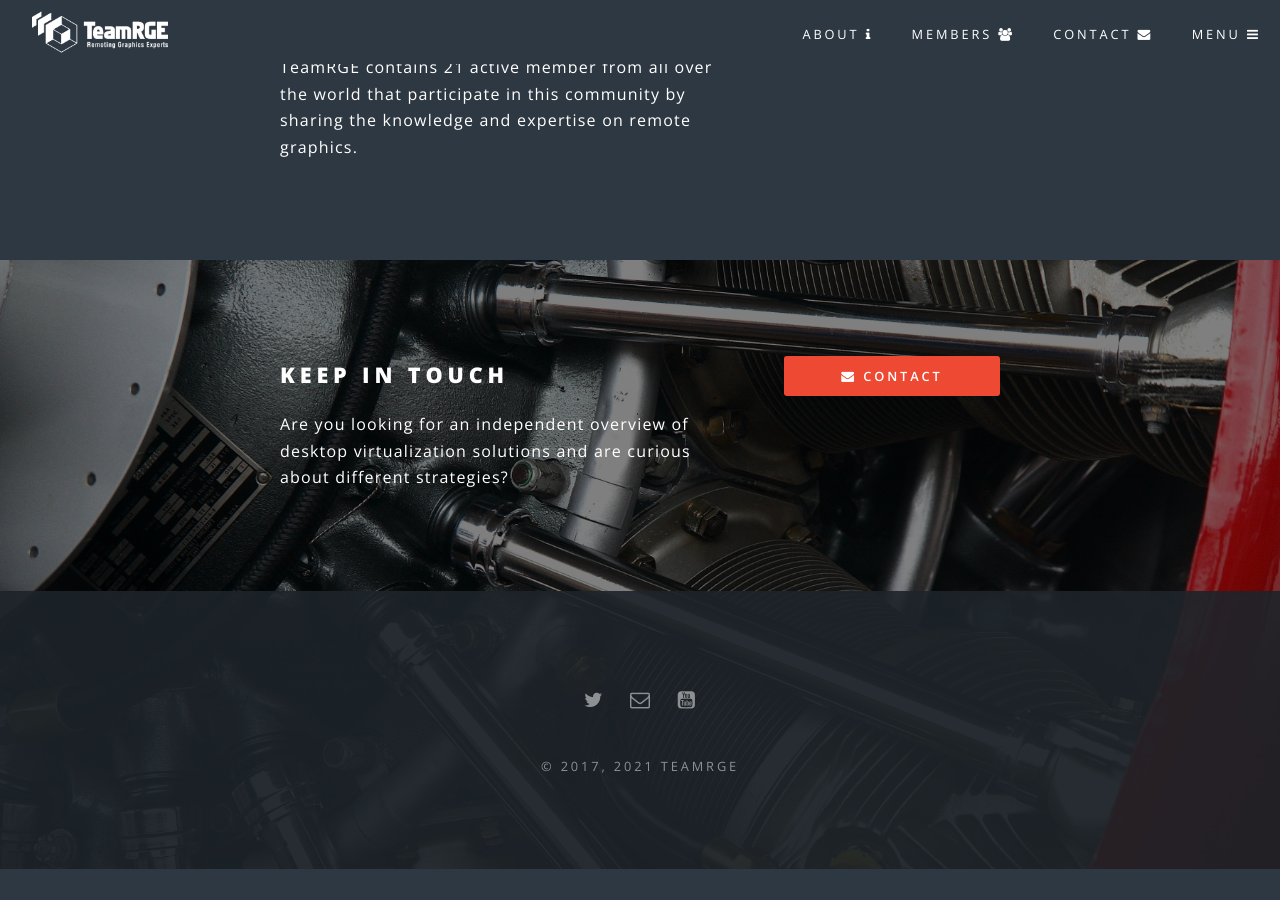
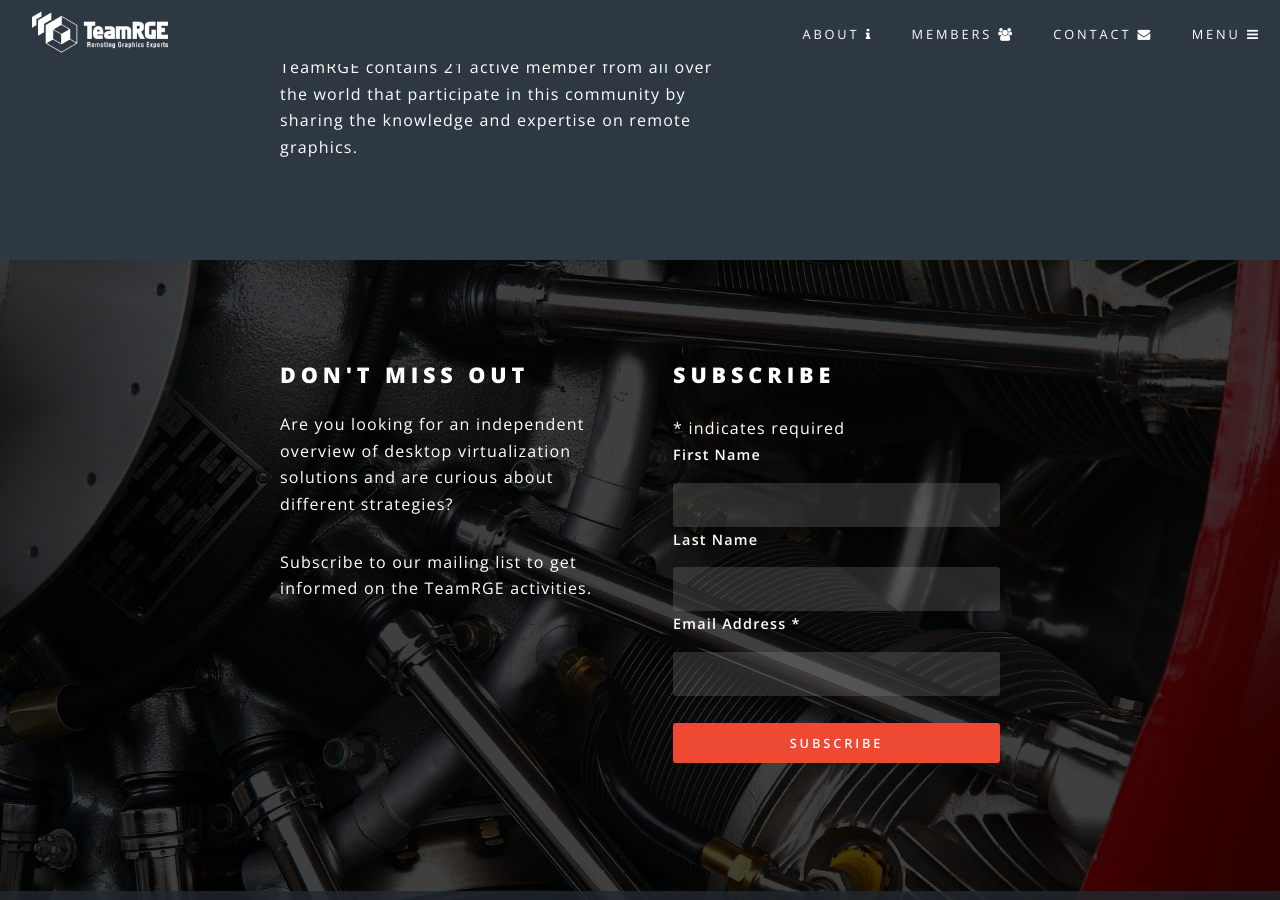
Before and after one commit to TeamRGE/teamrge-website, a Jekyll site: the page built from index.html, in a window 1280 px wide and 900 px high, scrolled down 4389 px. Built offline with Jekyll 4.4.1, drawn with Linux system fonts in a browser that asks for light colours; comment, search, counter and statistics services are not loaded; before the commit the page ends 5258 px from its top, so only the background shows below that.

Commit message:
Added the subscribe option

```diff
--- a/assets/css/main.scss
+++ b/assets/css/main.scss
@@ -1316,7 +1316,7 @@
 		}
 
 		&.style4 {
-			background-color: transparent;
+			background-color: rgba(0, 0, 0, 0.5);
 		}
 
 		&.style5 {
--- a/index.html
+++ b/index.html
@@ -110,12 +110,54 @@
 					<section id="cta" class="wrapper style4">
 						<div class="inner">
 							<header>
-								<h2>Keep in touch</h2>
+								<h2>Don't miss out</h2>
 								<p>Are you looking for an independent overview of desktop virtualization solutions and are curious about different strategies?</p>
+								<p>Subscribe to our mailing list to get informed on the TeamRGE activities.</p>
 							</header>
-							<ul class="actions vertical">
+							<ul class="actions vertical" style="width: 60%;">
 
-								<li><a href="mailto:team@teamrge.com?subject=TeamRGE: Contact" class="button fit special"><i class="fa fa-envelope"></i> Contact</a></li>
+															<!-- Begin Mailchimp Signup Form -->
+							<!-- <link href="//cdn-images.mailchimp.com/embedcode/classic-10_7.css" rel="stylesheet" type="text/css">
+							<style type="text/css">
+								#mc_embed_signup{background:#fff; clear:left; font:14px Helvetica,Arial,sans-serif; }
+								/* Add your own Mailchimp form style overrides in your site stylesheet or in this style block.
+								We recommend moving this block and the preceding CSS link to the HEAD of your HTML file. */ -->
+							</style>
+							<div id="mc_embed_signup">
+							<form action="https://teamrge.us7.list-manage.com/subscribe/post?u=97137f35264c844c7b481e21b&amp;id=d4e455bd16" method="post" id="mc-embedded-subscribe-form" name="mc-embedded-subscribe-form" class="validate" target="_blank" novalidate>
+								<div id="mc_embed_signup_scroll">
+								<h2>Subscribe</h2>
+							<div class="indicates-required"><span class="asterisk">*</span> indicates required</div>
+							<div class="mc-field-group">
+								<label for="mce-FNAME">First Name </label>
+								<input type="text" value="" name="FNAME" class="" id="mce-FNAME">
+							</div>
+							<div class="mc-field-group">
+								<label for="mce-LNAME">Last Name </label>
+								<input type="text" value="" name="LNAME" class="" id="mce-LNAME">
+							</div>
+							<div class="mc-field-group">
+								<label for="mce-EMAIL">Email Address  <span class="asterisk">*</span>
+							</label>
+								<input type="email" value="" name="EMAIL" class="required email" id="mce-EMAIL">
+							</div>
+								<div id="mce-responses" class="clear">
+									<div class="response" id="mce-error-response" style="display:none"></div>
+									<div class="response" id="mce-success-response" style="display:none"></div>
+								</div>    <!-- real people should not fill this in and expect good things - do not remove this or risk form bot signups-->
+								<div style="position: absolute; left: -5000px;" aria-hidden="true"><input type="text" name="b_97137f35264c844c7b481e21b_d4e455bd16" tabindex="-1" value=""></div>
+								<br>
+								<div class="clear"><input type="submit" value="Subscribe" name="subscribe" id="mc-embedded-subscribe" class="button fit special"></div>
+								</div>
+							</form>
+							</div>
+							<script type='text/javascript' src='//s3.amazonaws.com/downloads.mailchimp.com/js/mc-validate.js'></script>
+							<script type='text/javascript'>(function($) {window.fnames = new Array(); window.ftypes = new Array();fnames[1]='FNAME';ftypes[1]='text';fnames[2]='LNAME';ftypes[2]='text';fnames[0]='EMAIL';ftypes[0]='email';}(jQuery));var $mcj = jQuery.noConflict(true);</script>
+							<!--End mc_embed_signup-->
+
+
+
+
 							</ul>
 						</div>
 					</section>
```
